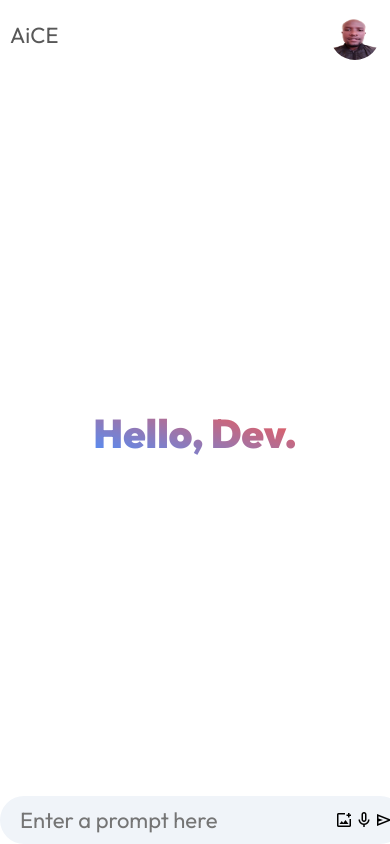
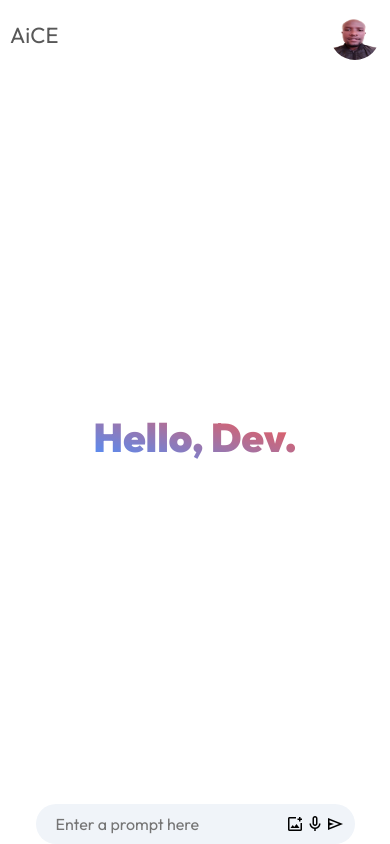
Before and after one commit to LowkieMan/Portifolio, a React (Vite) app: page / in a window 390 px wide. Built offline with nearby package versions, Linux system fonts and the light colour scheme.

Commit message:
responsive

```diff
--- a/src/index.css
+++ b/src/index.css
@@ -127,6 +127,7 @@
 .main .search-box div {
   display: flex;
   justify-content: space-between;
+  flex-wrap: wrap;
 }
 .main .search-box div img {
   width: 20px;
@@ -142,11 +143,16 @@
   }
   .main {
     min-height: 100vh;
+    display: flex;
+    justify-content: space-between;
   }
   .main .search-box {
     margin: 0 auto;
     padding: 10px;
   }
+  .main .search-box input {
+    font-size: 16px;
+  }
 }
 
 /*# sourceMappingURL=index.css.map */
--- a/src/index.scss
+++ b/src/index.scss
@@ -145,6 +145,7 @@
     div{
       display: flex;
       justify-content: space-between;
+      flex-wrap: wrap;
 
       img{
         width: 20px;
@@ -167,10 +168,17 @@
 
   .main{
     min-height: 100vh;
+    display: flex;
+    justify-content: space-between;
 
     .search-box{
       margin: 0 auto;
       padding: 10px;
+
+      input{
+        font-size: 16px;
+      }
+
     }
   }
 
```
Also changed, not shown: 1 other file (tests, documents, lock files or other folders).
